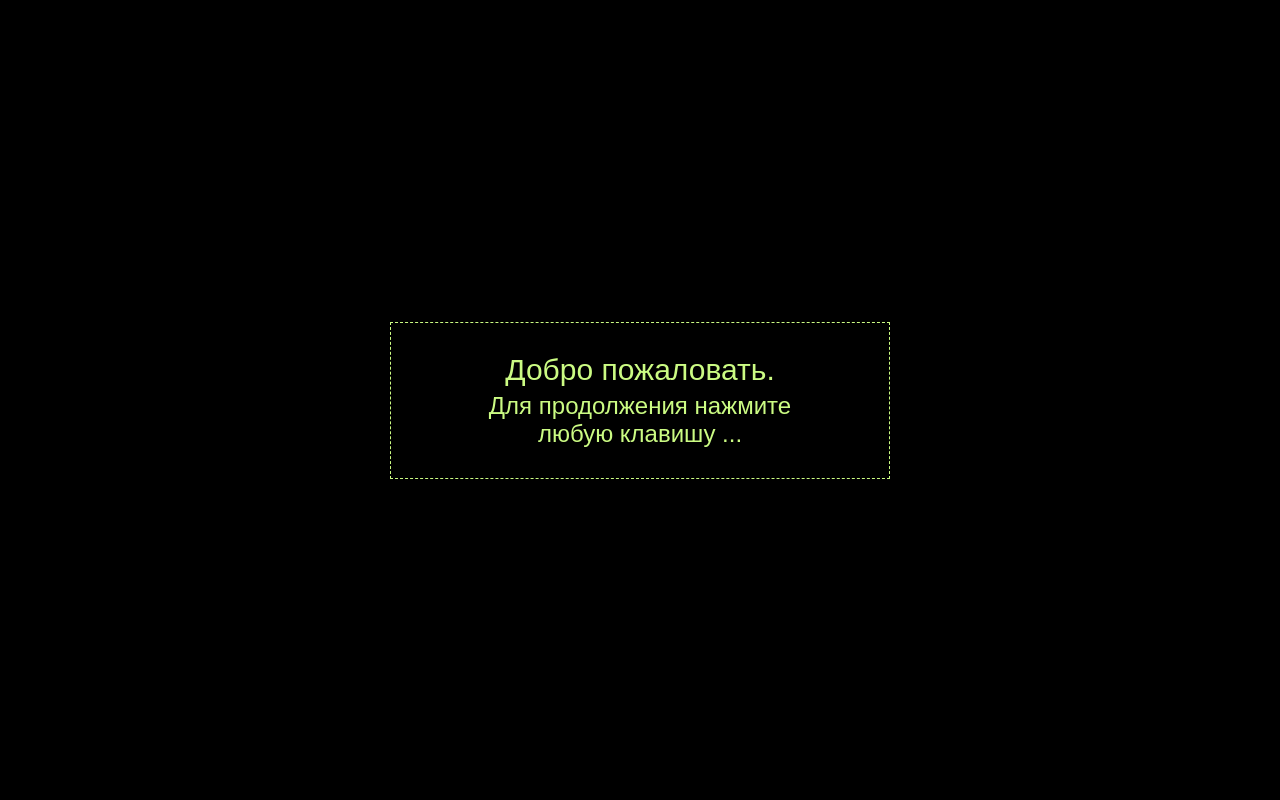
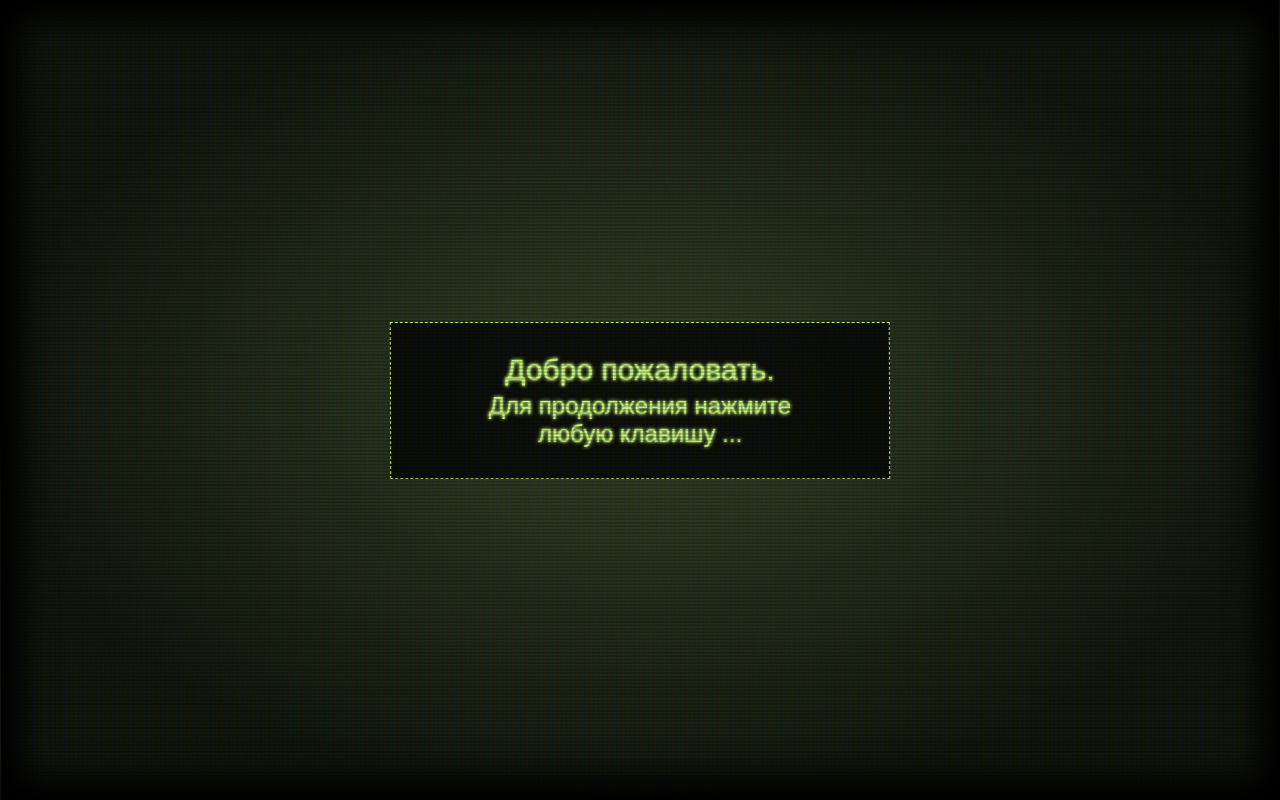
Before and after one commit to zigfrei/resume, a Next.js app: page / in a window 1280 px wide. Built offline with nearby package versions, Linux system fonts and the light colour scheme; a web font is replaced by a local one.

Commit message:
feat: add CRT monitor effect

```diff
--- a/src/app/globals.css
+++ b/src/app/globals.css
@@ -4,8 +4,14 @@
   --color-pure-lamp: #fefea6;
   --color-text-green: #cbfb83;
 
+  --main-background-gradient: radial-gradient(50% 50% at 50% 50%, #354228 0, #0f140a 100%);
+  --main-box-shadow-view: 0 0 2.8571428571rem #252925, inset 0 0 2rem 1.4285714286rem #000;
+
+  --text-shadow-parametrs: 0 0 0.1428571429rem #d0fc7e, 0 0 0.2857142857rem #d0fc7e;
+
   --layer-of-matrix-text: 2;
   --layer-of-header: 3;
+  --top-layer: 10;
   /* --layer-up-content: 2;
   --layer-of-popup: 4;
   --layer-of-popup-components: 5; */
@@ -21,7 +27,12 @@ html,
 body {
   max-width: 100vw;
   overflow-x: hidden;
+  background-color: var(--color-black);
 }
+
+/* h1, h2, h3, h4, h5, p, span {
+  animation: text-effect 5s linear infinite;
+} */
 
 a {
   color: inherit;
@@ -33,3 +44,10 @@ a {
     color-scheme: dark;
   }
 } */
+
+/* @keyframes text-effect {
+50% {
+  text-shadow: 0 0 0.2857142857rem white, 0 0 0.5714285714rem white;
+  color: #c6fc7e;
+}
+} */
--- a/src/app/page.module.css
+++ b/src/app/page.module.css
@@ -3,13 +3,56 @@
   margin: 0;
   width: 100dvw;
   height: 100dvh;
-  background-color: var(--color-black);
+  background: var(--main-background-gradient);
   /* overflow: hidden; */
   display: flex;
   flex-direction: column;
   align-items: center;
+  /* animation: text-effect-glow  5s linear infinite; */
+  animation: screen-effects-module 10s linear infinite;
+}
+
+.monitorCRTEffect {
+  position: absolute;
+  width: 100dvw;
+  height: 100%;
+  box-shadow: var(--main-box-shadow-view);
+  z-index: var(--top-layer);
+  pointer-events: none;
+  background: linear-gradient(transparent 50%, rgba(0, 0, 0, 0.21) 0), linear-gradient(90deg, rgba(255, 0, 0, 0.055), rgba(0, 255, 0, 0.03), rgba(0, 0, 255, 0.055));
+  background-size: 100% 0.2142857143rem, 0.2857142857rem 100%;
+
 }
 
 .pageFullHeight {
   height: 100%;
 }
+
+/* @keyframes text-effect-glow {
+    50% {
+      text-shadow: 0 0 0.2857142857rem white, 0 0 0.5714285714rem white;
+      color: #c6fc7e;
+    }
+    } */
+
+@keyframes screen-effects-module {
+  0% {
+    transform: skewX(0deg);
+  }
+
+  4% {
+    transform: skewX(0.7deg) scale(1.0001);
+  }
+
+  8% {
+    transform: skewX(0.2deg) skewY(-0.1deg);
+  }
+
+  16% {
+    transform: skewX(0.2deg);
+  }
+
+  50% {
+    transform: skewX(0.2deg);
+  }
+}
--- a/src/app/page.tsx
+++ b/src/app/page.tsx
@@ -12,6 +12,7 @@ export default function Home() {
   const [openMainView, setOpenMainView] = useState<null | boolean>(false);
   return (
     <div className={`${styles.page} ${openMainView ? styles.pageFullHeight : ''}`}>
+      <div className={styles.monitorCRTEffect} />
       <Matrix loading={loading} setLoading={setLoading} />
       <Loading loading={loading} setLoading={setLoading} setOpenMainView={setOpenMainView} />
       {openMainView && (<>
--- a/src/components/Loading/Loading.module.css
+++ b/src/components/Loading/Loading.module.css
@@ -1,8 +1,7 @@
 .section {
     position: absolute;
-    top: 20px;
-    left: 20px;
-    background-color: var(--color-black);
+    top: 40px;
+    left: 40px;
     overflow: hidden;
     opacity: 0;
     visibility: hidden;
@@ -34,6 +33,8 @@
     font-size: 24px;
     font-weight: 400;
     font-family: var(--font-handjet);
+    text-shadow: var(--text-shadow-parametrs);
+    /* animation: text-effect-glow  5s linear infinite; */
 }
 
 .cursor {
@@ -42,6 +43,8 @@
     margin-left: 0.5rem;
     width: 8px;
     animation: blink 1s infinite;
+    text-shadow: var(--text-shadow-parametrs);
+    /* animation: text-effect-glow  5s linear infinite; */
 }
 
 @keyframes blink {
@@ -68,6 +71,13 @@
 
 @media (max-width: 700px) {
     .text {
-        width: calc(100dvw - 40px);
+        width: calc(100dvw - 60px);
     }
 }
+
+/* @keyframes text-effect-glow {
+    50% {
+      text-shadow: 0 0 0.2857142857rem white, 0 0 0.5714285714rem white;
+      color: #c6fc7e;
+    }
+    } */
--- a/src/components/Matrix/Matrix.module.css
+++ b/src/components/Matrix/Matrix.module.css
@@ -47,6 +47,8 @@
     font-size: 30px;
     font-weight: 400;
     font-family: var(--font-handjet);
+    text-shadow: var(--text-shadow-parametrs);
+    /* animation: text-effect-glow  5s linear infinite; */
 }
 
 .subTitle {
@@ -60,6 +62,8 @@
     font-weight: 400;
     font-family: var(--font-handjet);
     padding-bottom: 30px;
+    text-shadow: var(--text-shadow-parametrs);
+    /* animation: text-effect-glow  5s linear infinite; */
 }
 
 .deleteMatrix {
@@ -78,3 +82,10 @@
         padding-bottom: 20px;
     }
 }
+
+/* @keyframes text-effect-glow {
+    50% {
+      text-shadow: 0 0 0.2857142857rem white, 0 0 0.5714285714rem white;
+      color: #c6fc7e;
+    }
+    } */
--- a/src/components/Resume/Resume.module.css
+++ b/src/components/Resume/Resume.module.css
@@ -57,6 +57,7 @@
     font-size: 35px;
     font-weight: 400;
     font-family: var(--font-handjet);
+    text-shadow: var(--text-shadow-parametrs);
 }
 
 .middleSection {
@@ -131,6 +132,7 @@
     font-size: 26px;
     font-weight: 400;
     font-family: var(--font-handjet);
+    text-shadow: var(--text-shadow-parametrs);
 }
 
 .contactPointSubTitle {
@@ -143,6 +145,7 @@
     font-size: 20px;
     font-weight: 400;
     font-family: var(--font-handjet);
+    text-shadow: var(--text-shadow-parametrs);
 }
 
 .rightColumnWrapper {
@@ -184,6 +187,7 @@
     font-size: 30px;
     font-weight: 400;
     font-family: var(--font-handjet);
+    text-shadow: var(--text-shadow-parametrs);
 }
 
 .eduTextWrapper {
@@ -202,4 +206,5 @@
     font-size: 26px;
     font-weight: 400;
     font-family: var(--font-handjet);
+    text-shadow: var(--text-shadow-parametrs);
 }
```
